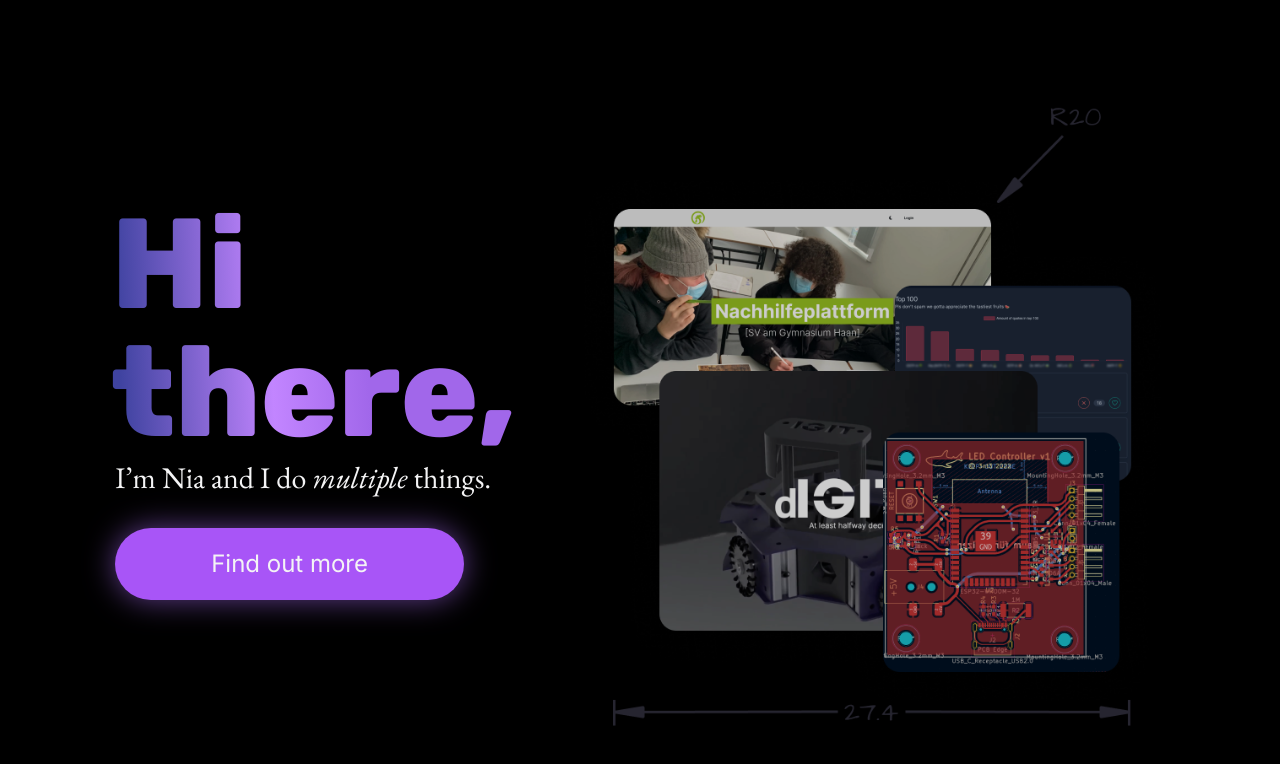
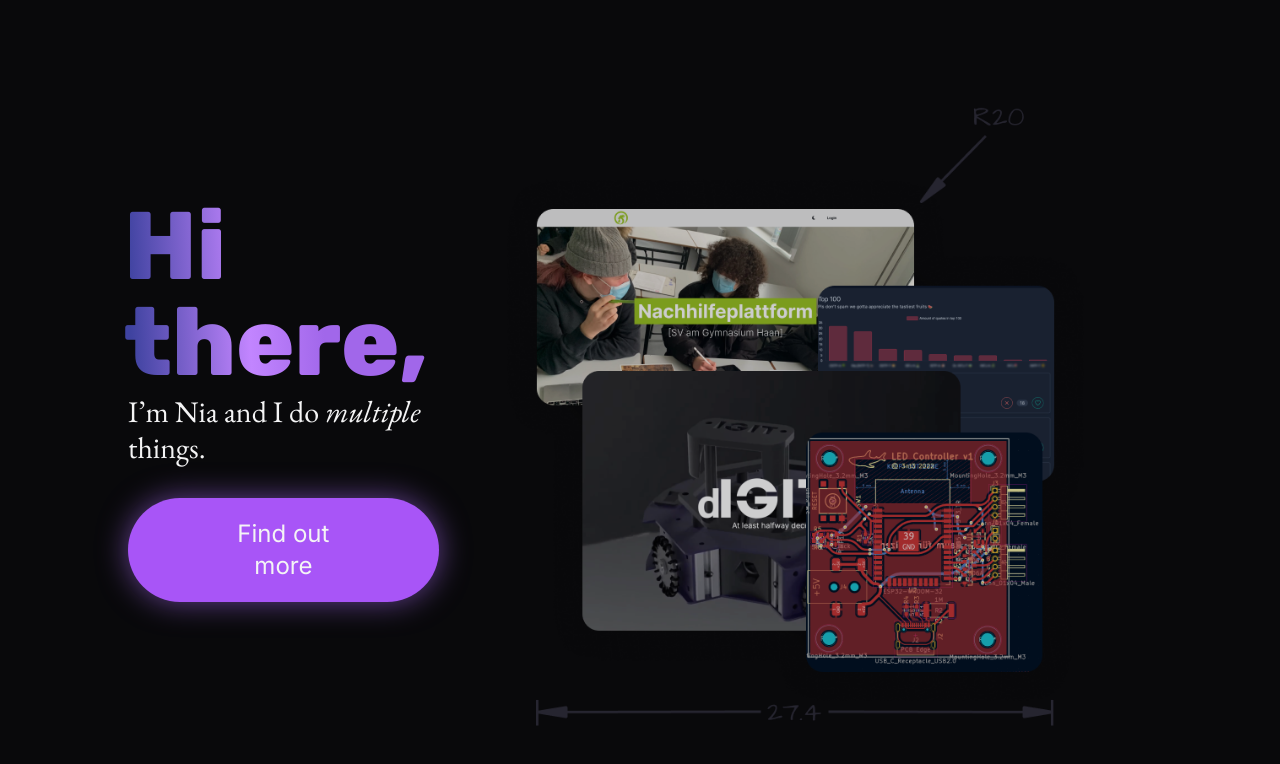
Before and after one commit to 3nt3/3nt3.de-rewrite, a SvelteKit app: page / in a window 1280 px wide. Shown: the top 764 px of the page. Built offline with nearby package versions, Linux system fonts and the light colour scheme.

Commit message:
honestly I have no idea what I changed.

```diff
--- a/src/routes/+page.svelte
+++ b/src/routes/+page.svelte
@@ -1,23 +1,46 @@
-<main class="flex h-screen items-center justify-center bg-black p-32">
+<main class="flex h-screen items-center justify-center bg-zinc-950 p-32">
   <div class="flex h-full justify-center items-center gap-16 w-full">
     <div class="flex flex-col justify-start">
       <h1
-        class="font-display text-9xl -ml-1 bg-clip-text text-transparent bg-display-gradient"
+        class="font-display text-8xl -ml-1 bg-clip-text text-transparent bg-display-gradient"
       >
         Hi there,
       </h1>
-      <h2 class="font-serif text-3xl text-zinc-100 mt-1">
-        I&#8217;m Nia and I do <span class="italic">multiple</span> things.
+      <h2 class="font-serif text-3xl text-zinc-100 mt-1 z-10">
+        <!-- the escaped thing is a left quote -->
+        I&#8217;m Nia and I do
+        <span class="italic">
+          multiple
+          <!-- TODO: make this work -->
+          <!-- <svg
+            class="relative inline-block translate-x-[-75%] translate-y-[-10%] scale-[70%] "
+            width="221"
+            height="73"
+            viewBox="0 0 221 73"
+            fill="none"
+            xmlns="http://www.w3.org/2000/svg"
+            ><title />
+            <path
+              d="M101.993 27.1737C45.3577 23.7347 -1.04368 31.3341 3.27957 49.4614C7.60282 67.5887 108.838 69.9661 108.838 69.9661C108.838 69.9661 218 71.7491 218 49.4614C218 27.1737 89.0236 -5.81202 47.953 5.18323"
+              stroke="#C285FF"
+              stroke-opacity="0.82"
+              stroke-width="5"
+            />
+          </svg> -->
+        </span> things.
       </h2>
 
-      <button class="text-zinc-100 mt-8 mr-auto bg-purple-500 px-24 py-5 text-2xl rounded-full shadow-[0px_0px_30px_0px_rgba(161,103,234,0.60)]">
+      <button
+        class="text-zinc-100 mt-8 mr-auto bg-purple-500 px-24 py-5 text-2xl rounded-full shadow-[0px_0px_30px_0px_rgba(161,103,234,0.60)]"
+      >
         Find out more
       </button>
     </div>
     <img
-      class="object-scale-down  h-[120%]"
+      class="object-scale-down h-[120%]"
       src="/hero image.png"
       alt="Hero displaying a couple of projects."
     />
+    <div class="text-zinc-900" />
   </div>
 </main>
```
